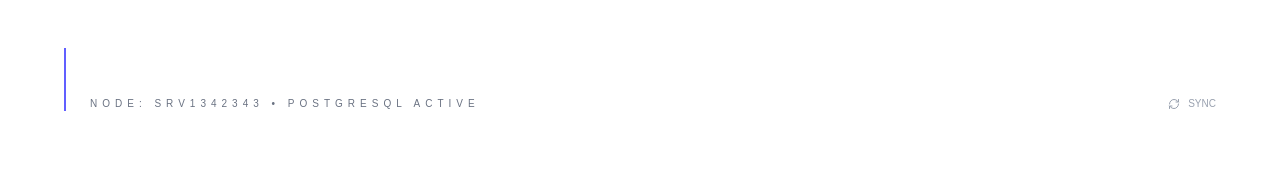
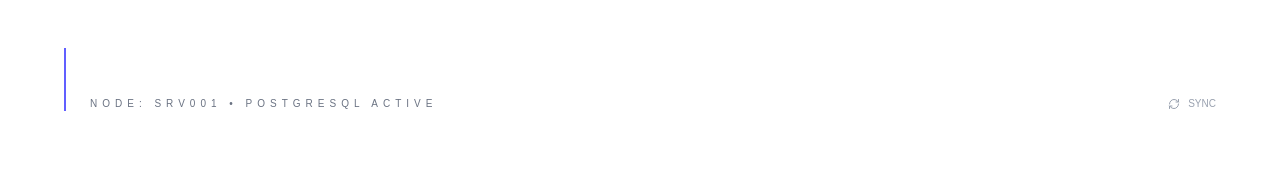
Before and after one commit to vagretsi/unified-data-dashboard, a Next.js app: page / in a window 1280 px wide. Shown: the top 186 px of the page. Built offline with nearby package versions, Linux system fonts and the light colour scheme; no server answers; the database is empty.

Commit message:
srv visual fix

```diff
--- a/src/app/page.tsx
+++ b/src/app/page.tsx
@@ -14,7 +14,7 @@ export default function Dashboard() {
         <header className="flex justify-between items-end mb-20 border-l-2 border-indigo-500 pl-6">
           <div>
             <h1 className="text-4xl font-light tracking-tighter italic uppercase">Systems Intelligence</h1>
-            <p className="text-[10px] text-gray-500 tracking-[0.5em] uppercase mt-2">Node: srv1342343 • PostgreSQL Active</p>
+            <p className="text-[10px] text-gray-500 tracking-[0.5em] uppercase mt-2">Node: SRV001 • PostgreSQL Active</p>
           </div>
           <button onClick={() => refetch()} className="text-[10px] uppercase text-gray-400 hover:text-white flex items-center gap-2">
             <RefreshCw size={12} className={isFetching ? 'animate-spin' : ''} /> Sync
```
Also changed, not shown: 1 other file (tests, documents, lock files or other folders).
